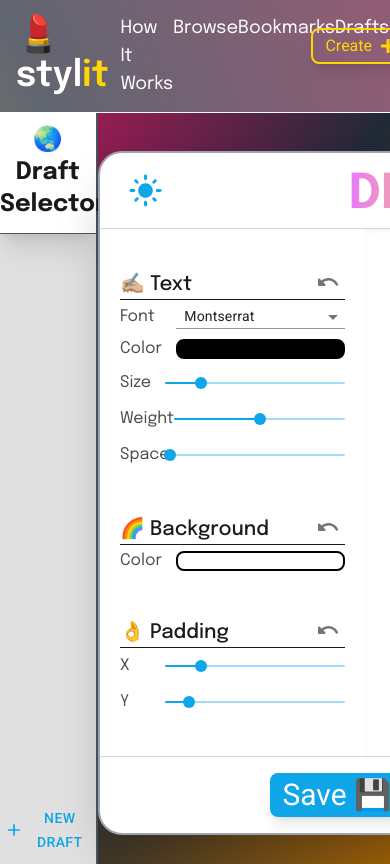
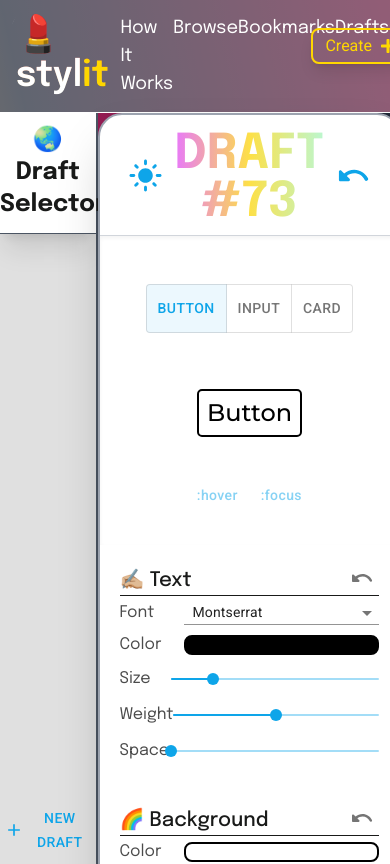
Before and after one commit to BlakeEriks/stylit, a Next.js app: page /drafts in a window 390 px wide. Shown: the top 864 px of the page. Built offline with nearby package versions, Linux system fonts and the light colour scheme.

Commit message:
Enable responsive to device width

```diff
--- a/components/Editor.tsx
+++ b/components/Editor.tsx
@@ -1,4 +1,3 @@
-import { Edit } from "@mui/icons-material";
 import DarkModeIcon from '@mui/icons-material/DarkMode';
 import LightModeIcon from '@mui/icons-material/LightMode';
 import UndoRounded from "@mui/icons-material/UndoRounded";
@@ -114,7 +113,7 @@ const Editor = (props: EditorProps) => {
   }
 
   return (
-    <div className="flex flex-col justify-center max-w-[1100px] w-full bg-white dark:bg-grey-600 transition-all duration-200 border-2 border-grey-400 min-w-[800px] rounded-3xl overflow-hidden shadow-2xl animate__animated animate__zoomInRight">
+    <div className="flex flex-col justify-center max-w-[1100px] md:max-h-[calc(100vh-73px)] w-full bg-white dark:bg-grey-600 transition-all duration-200 border-2 border-grey-400 md:min-w-[800px] rounded-3xl overflow-hidden shadow-2xl animate__animated animate__fadeIn">
 
       <div className="flex justify-between items-center w-full px-4 py-2 text-5xl">
         <IconButton
@@ -135,15 +134,15 @@ const Editor = (props: EditorProps) => {
           }
         </IconButton>
         <div className="flex items-center justify-center min-w-[25%] max-w-[50%]">
-          <span className="pt-2 uppercase font-bold bg-gradient-to-r from-fuchsia-400 via-yellow-300 to-green-200 text-transparent bg-clip-text">
+          <span className="pt-2 uppercase font-bold bg-gradient-to-r from-fuchsia-400 via-yellow-300 to-green-200 text-transparent bg-clip-text text-center">
             {name}
           </span>
-          <IconButton
+          {/* <IconButton
             size="medium"
             onClick={(event) => setEditNameAnchorEl(event.currentTarget)}
           >
             <Edit fontSize="medium"/>
-          </IconButton>
+          </IconButton> */}
         </div>
         <IconButton
           size="large"
@@ -153,10 +152,10 @@ const Editor = (props: EditorProps) => {
         </IconButton>
       </div>
 
-      <div className="flex flex-row border-y border-grey-300">
+      <div className="flex flex-col md:flex-row border-y border-grey-300">
 
         {/* Left Side Edit Panel */}
-        <div className="flex flex-col items-center justify-between w-1/3 p-5">
+        <div className="flex flex-col items-center order-2 justify-between md:w-1/3 px-5 md:p-5">
 
           {/* Text Edit Section */}
           <TextEdit
@@ -183,7 +182,7 @@ const Editor = (props: EditorProps) => {
         </div>
 
         {/* Center Panel Component View */}
-        <div className="flex flex-col items-center w-1/3 shadow-inner py-8">
+        <div className="flex flex-col items-center order-1 md:order-2 md:w-1/3 shadow-inner py-8">
 
           {/* Component Type Selector */}
           <ToggleButtonGroup
@@ -246,7 +245,7 @@ const Editor = (props: EditorProps) => {
         </div>
 
         {/* Edit the component on the right */}
-        <div className="flex flex-col items-center justify-between w-1/3 p-5">
+        <div className="flex flex-col items-center order-2 justify-between md:w-1/3 px-5 md:p-5">
 
           {/* Border Edit Section */}
           <BorderEdit
```
